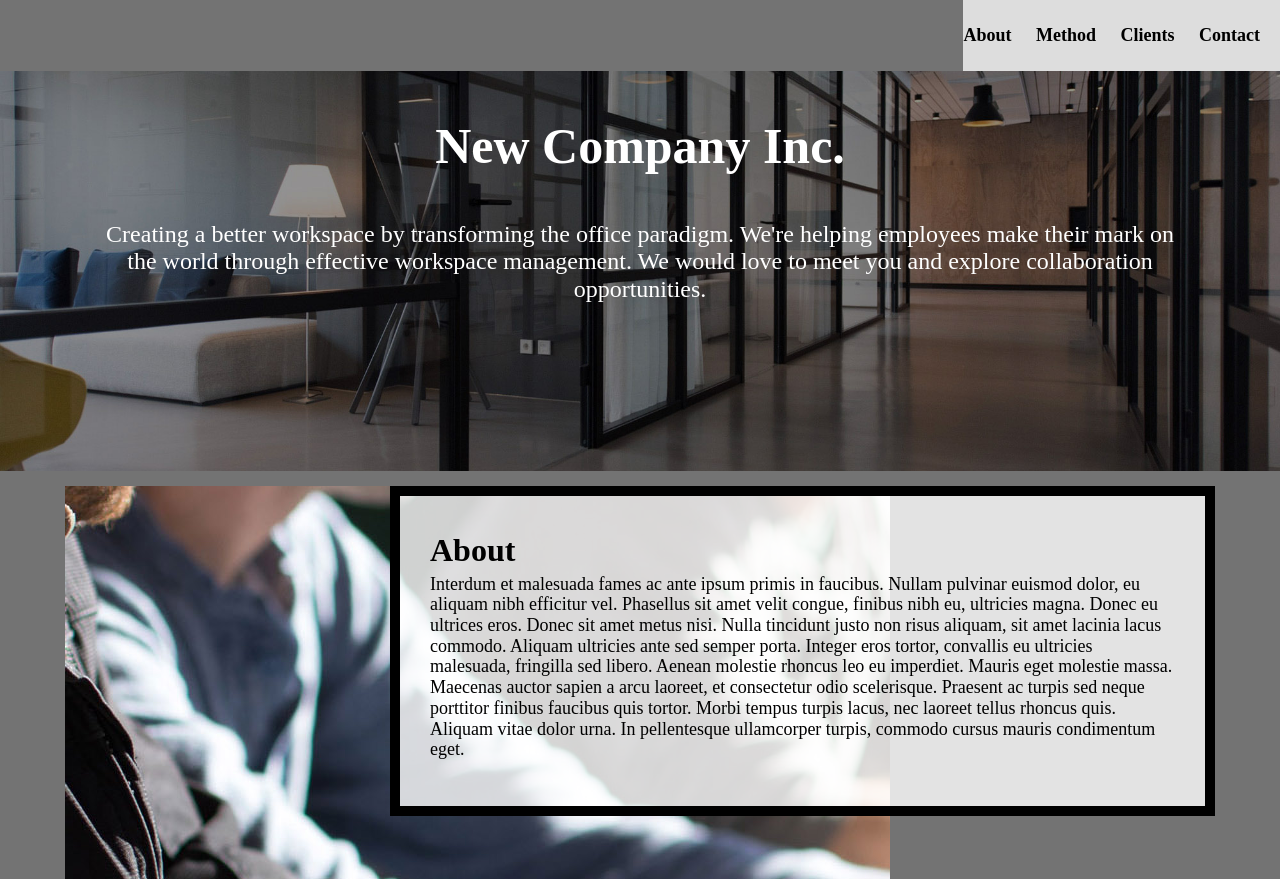
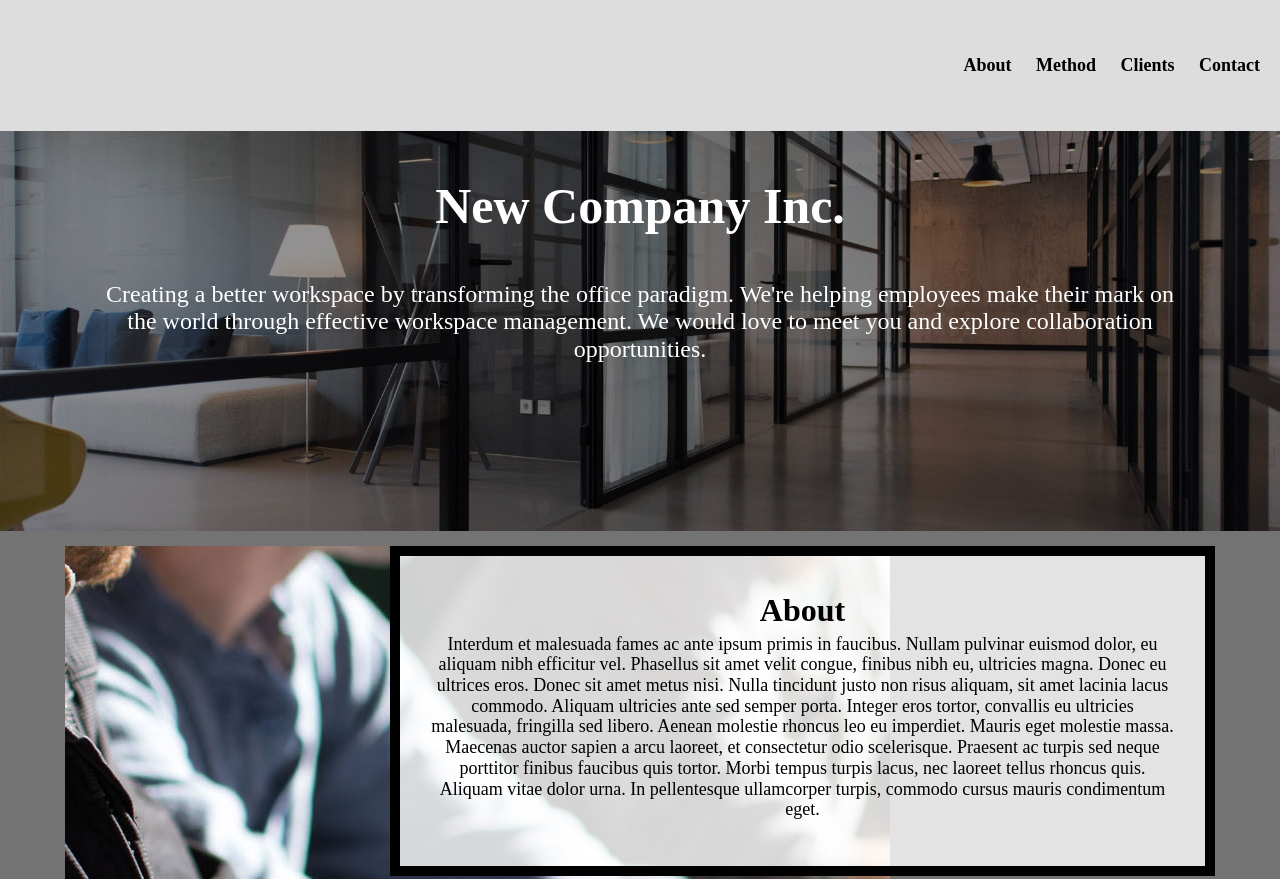
Before and after one commit to niaholmes/-hw3_2025, a plain HTML site: page index.html in a window 1280 px wide. Shown: the top 879 px of the page. Drawn offline with Linux system fonts and the light colour scheme.

Commit message:
Add files via upload

```diff
--- a/css/style.css
+++ b/css/style.css
@@ -115,7 +115,7 @@ I had th help of google and google's ai here becuase I was confused on how to ac
  /* Step 8: Write the selector/rule property to style the .text-block class. */
 
  .text-block {
-     align-items: center;
+     text-align: center;
  }
 
 
@@ -124,9 +124,9 @@ I had th help of google and google's ai here becuase I was confused on how to ac
 @media (min-width: 800px) {
 
      /* step 9 */
-     nav {
-          float: right;
-          padding: 30px 0;
+     nav ul {
+          text-align: right;
+          padding: 30px 0 30px 0;
      }
 
      /* step 10 */
```
